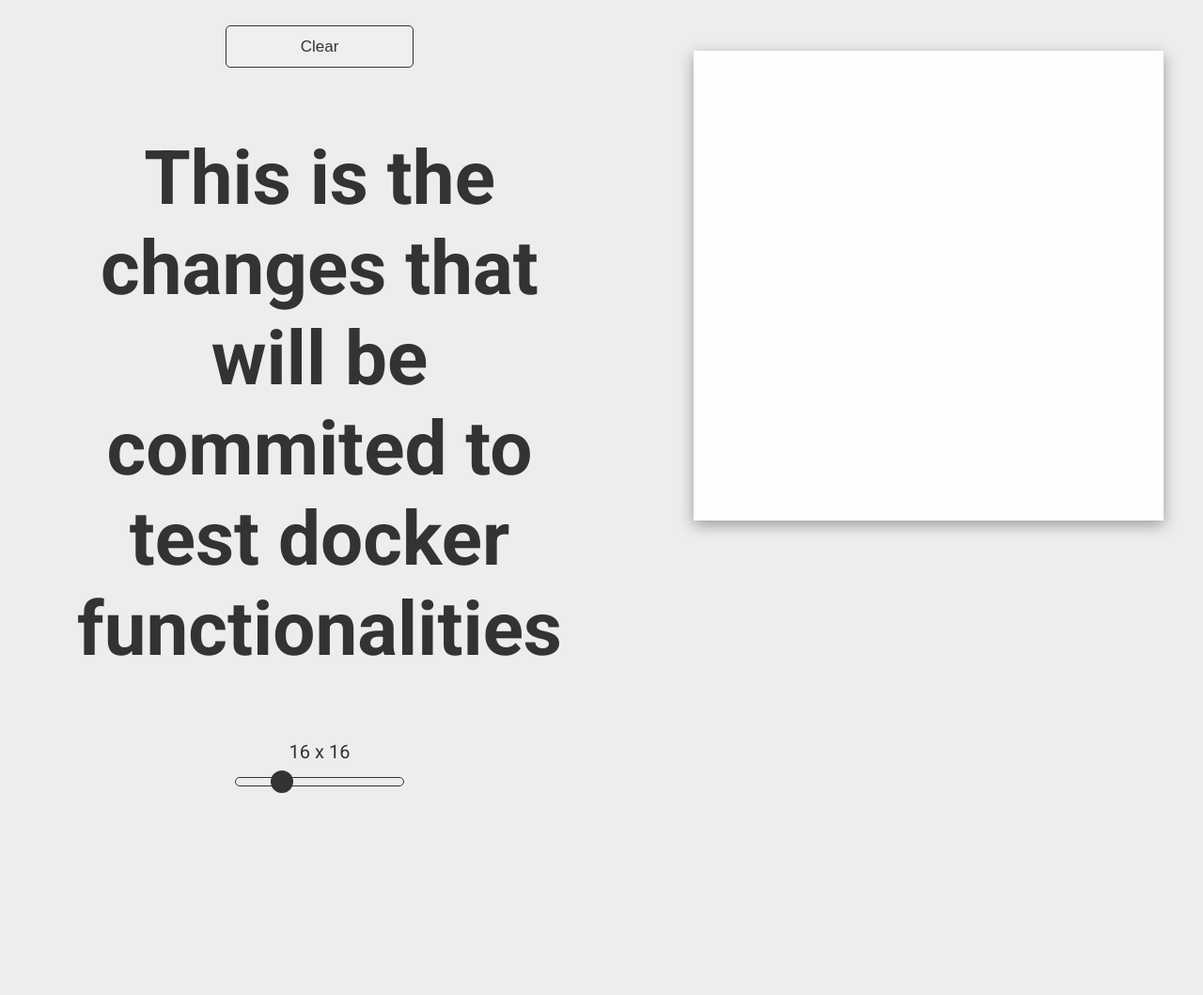
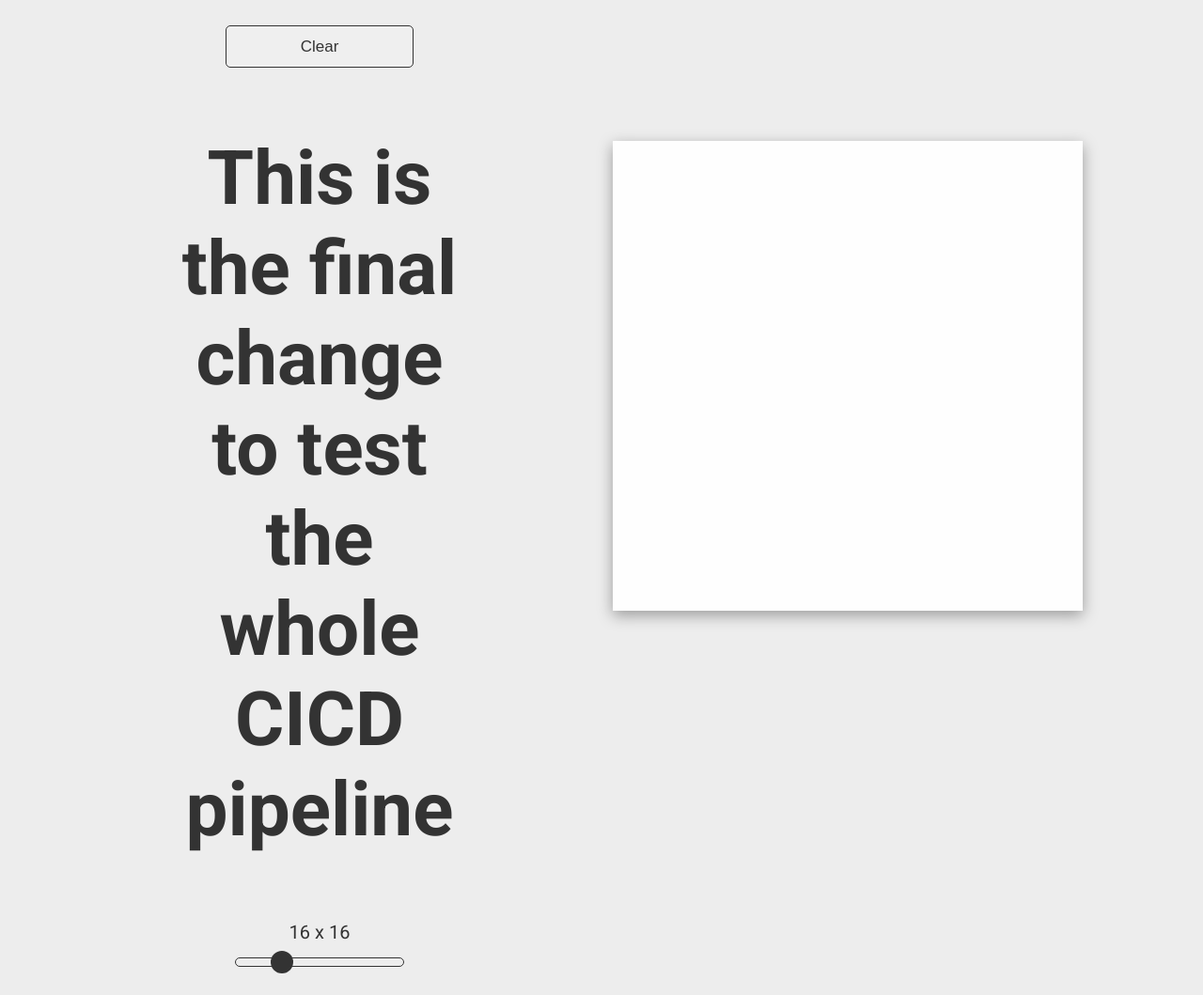
Before and after one commit to alihaydar28/distributed, a website built with webpack: page index.html in a window 1280 px wide. Shown: the part 419-1478 px from the top of the page at 94% size. Built offline with nearby package versions, Linux system fonts and the light colour scheme.

Commit message:
final change to test the whole CICD pipeline

```diff
--- a/index.html
+++ b/index.html
@@ -20,7 +20,7 @@
             <button class="clearBtn">Clear</button>
 
             <!-- CHANGE IN HTML FILE THAT WILL BE COMMITED : ADDED THIS H1 -->
-            <h1>This is the changes that will be commited to test docker functionalities </h1>
+            <h1>This is the final change to test the whole CICD pipeline  </h1>
 
             <div class="range" style="text-align: center;">
             <p><span class="demo">16 x 16</span></p>
```
